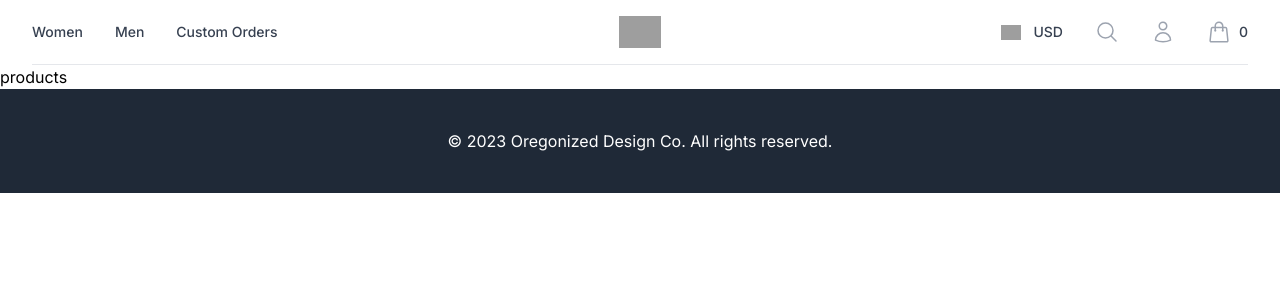
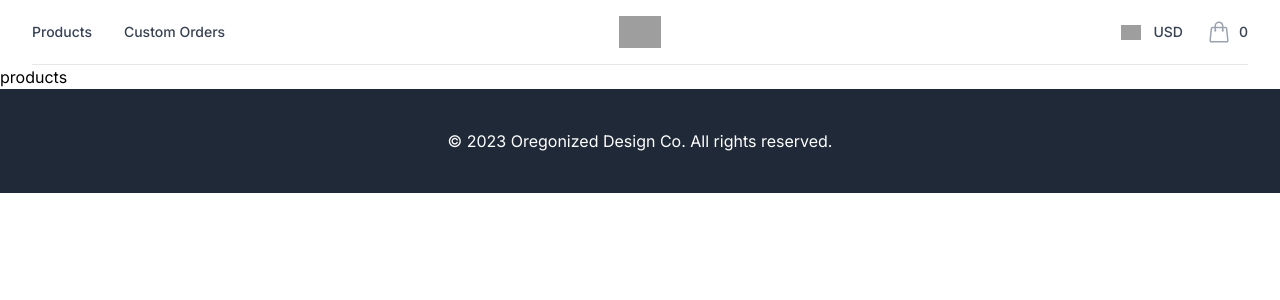
Before and after one commit to jonathankerth/Oregonized-Designs, a Next.js app: page /product in a window 1280 px wide. Shown: the top 300 px of the page. Built offline with nearby package versions, Linux system fonts and the light colour scheme; grey boxes are pictures that could not be loaded.

Commit message:
change nav bar to be products instead of genders

```diff
--- a/components/navbar.js
+++ b/components/navbar.js
@@ -1,214 +1,123 @@
-"use client";
+'use client'
 
-import { Fragment, useState } from "react";
-import { Dialog, Popover, Tab, Transition } from "@headlessui/react";
+import { Fragment, useState } from 'react'
+import { Dialog, Popover, Tab, Transition } from '@headlessui/react'
 import {
   Bars3Icon,
   MagnifyingGlassIcon,
   ShoppingBagIcon,
   UserIcon,
   XMarkIcon,
-} from "@heroicons/react/24/outline";
+} from '@heroicons/react/24/outline'
 
 const navigation = {
   categories: [
     {
-			id: "women",
-			name: "Women",
+      id: 'products',
+      name: 'Products',
       featured: [
         {
-					name: "New Arrivals",
-					href: "#",
+          name: 'New Arrivals',
+          href: '#',
           imageSrc:
-						"https://tailwindui.com/img/ecommerce-images/mega-menu-category-01.jpg",
+            'https://tailwindui.com/img/ecommerce-images/mega-menu-category-01.jpg',
           imageAlt:
-						"Models sitting back to back, wearing Basic Tee in black and bone.",
+            'Models sitting back to back, wearing Basic Tee in black and bone.',
         },
         {
-					name: "Basic Tees",
-					href: "#",
+          name: 'Basic Tees',
+          href: '#',
           imageSrc:
-						"https://tailwindui.com/img/ecommerce-images/mega-menu-category-02.jpg",
+            'https://tailwindui.com/img/ecommerce-images/mega-menu-category-02.jpg',
           imageAlt:
-						"Close up of Basic Tee fall bundle with off-white, ochre, olive, and black tees.",
+            'Close up of Basic Tee fall bundle with off-white, ochre, olive, and black tees.',
         },
         {
-					name: "Accessories",
-					href: "#",
+          name: 'Accessories',
+          href: '#',
           imageSrc:
-						"https://tailwindui.com/img/ecommerce-images/mega-menu-category-03.jpg",
+            'https://tailwindui.com/img/ecommerce-images/mega-menu-category-03.jpg',
           imageAlt:
-						"Model wearing minimalist watch with black wristband and white watch face.",
+            'Model wearing minimalist watch with black wristband and white watch face.',
         },
       ],
       sections: [
         [
           {
-						id: "shoes",
-						name: "Shoes & Accessories",
+            id: 'shoes',
+            name: 'Shoes & Accessories',
             items: [
-							{ name: "Sneakers", href: "#" },
-							{ name: "Boots", href: "#" },
-							{ name: "Flats", href: "#" },
-							{ name: "Sandals", href: "#" },
-							{ name: "Heels", href: "#" },
-							{ name: "Socks", href: "#" },
+              { name: 'Sneakers', href: '#' },
+              { name: 'Boots', href: '#' },
+              { name: 'Flats', href: '#' },
+              { name: 'Sandals', href: '#' },
+              { name: 'Heels', href: '#' },
+              { name: 'Socks', href: '#' },
             ],
           },
           {
-						id: "collection",
-						name: "Shop Collection",
+            id: 'collection',
+            name: 'Shop Collection',
             items: [
-							{ name: "Everything", href: "#" },
-							{ name: "Core", href: "#" },
-							{ name: "New Arrivals", href: "#" },
-							{ name: "Sale", href: "#" },
-							{ name: "Accessories", href: "#" },
+              { name: 'Everything', href: '#' },
+              { name: 'Core', href: '#' },
+              { name: 'New Arrivals', href: '#' },
+              { name: 'Sale', href: '#' },
+              { name: 'Accessories', href: '#' },
             ],
           },
         ],
         [
           {
-						id: "clothing",
-						name: "All Clothing",
+            id: 'clothing',
+            name: 'All Clothing',
             items: [
-							{ name: "Basic Tees", href: "#" },
-							{ name: "Artwork Tees", href: "#" },
-							{ name: "Tops", href: "#" },
-							{ name: "Bottoms", href: "#" },
-							{ name: "Swimwear", href: "#" },
-							{ name: "Underwear", href: "#" },
+              { name: 'Basic Tees', href: '#' },
+              { name: 'Artwork Tees', href: '#' },
+              { name: 'Tops', href: '#' },
+              { name: 'Bottoms', href: '#' },
+              { name: 'Swimwear', href: '#' },
+              { name: 'Underwear', href: '#' },
             ],
           },
           {
-						id: "accessories",
-						name: "All Accessories",
+            id: 'accessories',
+            name: 'All Accessories',
             items: [
-							{ name: "Watches", href: "#" },
-							{ name: "Wallets", href: "#" },
-							{ name: "Bags", href: "#" },
-							{ name: "Sunglasses", href: "#" },
-							{ name: "Hats", href: "#" },
-							{ name: "Belts", href: "#" },
+              { name: 'Watches', href: '#' },
+              { name: 'Wallets', href: '#' },
+              { name: 'Bags', href: '#' },
+              { name: 'Sunglasses', href: '#' },
+              { name: 'Hats', href: '#' },
+              { name: 'Belts', href: '#' },
             ],
           },
         ],
         [
           {
-						id: "brands",
-						name: "Brands",
+            id: 'brands',
+            name: 'Brands',
             items: [
-							{ name: "Full Nelson", href: "#" },
-							{ name: "My Way", href: "#" },
-							{ name: "Re-Arranged", href: "#" },
-							{ name: "Counterfeit", href: "#" },
-							{ name: "Significant Other", href: "#" },
-						],
-					},
-				],
-			],
-		},
-		{
-			id: "men",
-			name: "Men",
-			featured: [
-				{
-					name: "Accessories",
-					href: "#",
-					imageSrc:
-						"https://tailwindui.com/img/ecommerce-images/home-page-03-category-01.jpg",
-					imageAlt:
-						"Wooden shelf with gray and olive drab green baseball caps, next to wooden clothes hanger with sweaters.",
-				},
-				{
-					name: "New Arrivals",
-					href: "#",
-					imageSrc:
-						"https://tailwindui.com/img/ecommerce-images/product-page-04-detail-product-shot-01.jpg",
-					imageAlt:
-						"Drawstring top with elastic loop closure and textured interior padding.",
-				},
-				{
-					name: "Artwork Tees",
-					href: "#",
-					imageSrc:
-						"https://tailwindui.com/img/ecommerce-images/category-page-02-image-card-06.jpg",
-					imageAlt:
-						"Three shirts in gray, white, and blue arranged on table with same line drawing of hands and shapes overlapping on front of shirt.",
-				},
-			],
-			sections: [
-				[
-					{
-						id: "shoes",
-						name: "Shoes & Accessories",
-						items: [
-							{ name: "Sneakers", href: "#" },
-							{ name: "Boots", href: "#" },
-							{ name: "Sandals", href: "#" },
-							{ name: "Socks", href: "#" },
-						],
-					},
-					{
-						id: "collection",
-						name: "Shop Collection",
-						items: [
-							{ name: "Everything", href: "#" },
-							{ name: "Core", href: "#" },
-							{ name: "New Arrivals", href: "#" },
-							{ name: "Sale", href: "#" },
-						],
-					},
-				],
-				[
-					{
-						id: "clothing",
-						name: "All Clothing",
-						items: [
-							{ name: "Basic Tees", href: "#" },
-							{ name: "Artwork Tees", href: "#" },
-							{ name: "Pants", href: "#" },
-							{ name: "Hoodies", href: "#" },
-							{ name: "Swimsuits", href: "#" },
-						],
-					},
-					{
-						id: "accessories",
-						name: "All Accessories",
-						items: [
-							{ name: "Watches", href: "#" },
-							{ name: "Wallets", href: "#" },
-							{ name: "Bags", href: "#" },
-							{ name: "Sunglasses", href: "#" },
-							{ name: "Hats", href: "#" },
-							{ name: "Belts", href: "#" },
-						],
-					},
-				],
-				[
-					{
-						id: "brands",
-						name: "Brands",
-						items: [
-							{ name: "Re-Arranged", href: "#" },
-							{ name: "Counterfeit", href: "#" },
-							{ name: "Full Nelson", href: "#" },
-							{ name: "My Way", href: "#" },
+              { name: 'Full Nelson', href: '#' },
+              { name: 'My Way', href: '#' },
+              { name: 'Re-Arranged', href: '#' },
+              { name: 'Counterfeit', href: '#' },
+              { name: 'Significant Other', href: '#' },
             ],
           },
         ],
       ],
     },
   ],
-	pages: [{ name: "Custom Orders", href: "/custom" }],
-};
+  pages: [{ name: 'Custom Orders', href: '/custom' }],
+}
 
 function classNames(...classes) {
-	return classes.filter(Boolean).join(" ");
+  return classes.filter(Boolean).join(' ')
 }
 
 export default function Navbar() {
-	const [open, setOpen] = useState(false);
+  const [open, setOpen] = useState(false)
 
   return (
     <div className="bg-white">
@@ -259,9 +168,9 @@ export default function Navbar() {
                           className={({ selected }) =>
                             classNames(
                               selected
-																? "border-indigo-600 text-indigo-600"
-																: "border-transparent text-gray-900",
-															"flex-1 whitespace-nowrap border-b-2 px-1 py-4 text-base font-medium"
+                                ? 'border-indigo-600 text-indigo-600'
+                                : 'border-transparent text-gray-900',
+                              'flex-1 whitespace-nowrap border-b-2 px-1 py-4 text-base font-medium'
                             )
                           }
                         >
@@ -409,16 +318,16 @@ export default function Navbar() {
                             <Popover.Button
                               className={classNames(
                                 open
-																	? "text-indigo-600"
-																	: "text-gray-700 hover:text-gray-800",
-																"relative z-10 flex items-center justify-center text-sm font-medium transition-colors duration-200 ease-out"
+                                  ? 'text-indigo-600'
+                                  : 'text-gray-700 hover:text-gray-800',
+                                'relative z-10 flex items-center justify-center text-sm font-medium transition-colors duration-200 ease-out'
                               )}
                             >
                               {category.name}
                               <span
                                 className={classNames(
-																	open ? "bg-indigo-600" : "",
-																	"absolute inset-x-0 bottom-0 h-0.5 transition-colors duration-200 ease-out sm:mt-5 sm:translate-y-px sm:transform"
+                                  open ? 'bg-indigo-600' : '',
+                                  'absolute inset-x-0 bottom-0 h-0.5 transition-colors duration-200 ease-out sm:mt-5 sm:translate-y-px sm:transform'
                                 )}
                                 aria-hidden="true"
                               />
@@ -451,9 +360,9 @@ export default function Navbar() {
                                             key={item.name}
                                             className={classNames(
                                               itemIdx === 0
-																								? "aspect-w-2 col-span-2"
-																								: "",
-																							"group aspect-w-1 aspect-h-1 relative overflow-hidden rounded-md bg-gray-100"
+                                                ? 'aspect-w-2 col-span-2'
+                                                : '',
+                                              'group aspect-w-1 aspect-h-1 relative overflow-hidden rounded-md bg-gray-100'
                                             )}
                                           >
                                             <img
@@ -570,24 +479,6 @@ export default function Navbar() {
                   <span className="sr-only">, change currency</span>
                 </a>
 
-								{/* Search */}
-								<a
-									href="#"
-									className="ml-6 hidden p-2 text-gray-400 hover:text-gray-500 lg:block"
-								>
-									<span className="sr-only">Search</span>
-									<MagnifyingGlassIcon className="h-6 w-6" aria-hidden="true" />
-								</a>
-
-								{/* Account */}
-								<a
-									href="#"
-									className="p-2 text-gray-400 hover:text-gray-500 lg:ml-4"
-								>
-									<span className="sr-only">Account</span>
-									<UserIcon className="h-6 w-6" aria-hidden="true" />
-								</a>
-
                 {/* Cart */}
                 <div className="ml-4 flow-root lg:ml-6">
                   <a href="/cart" className="group -m-2 flex items-center p-2">
@@ -607,5 +498,5 @@ export default function Navbar() {
         </nav>
       </header>
     </div>
-	);
+  )
 }
```
Also changed, not shown: app/(routes)/page.js (+5 -8 lines). Lines whose indentation alone changed are shown as unchanged.
